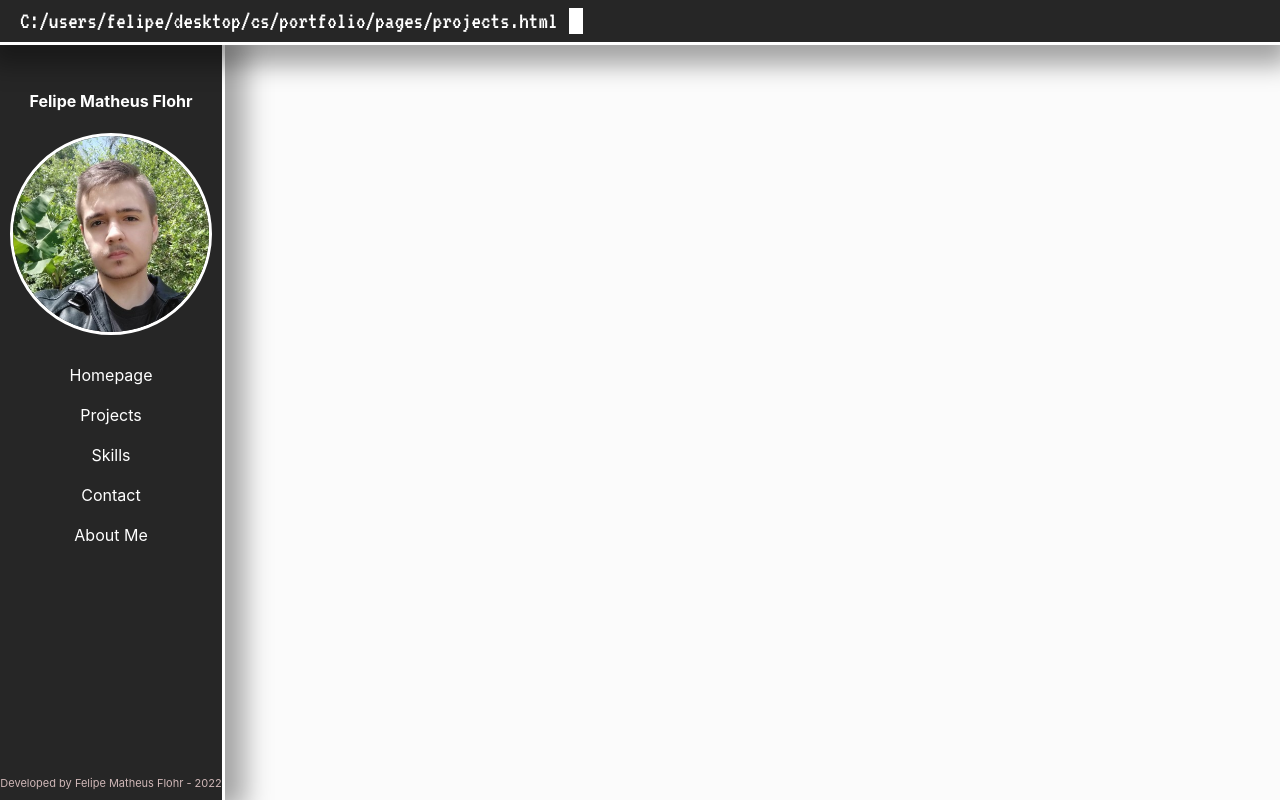
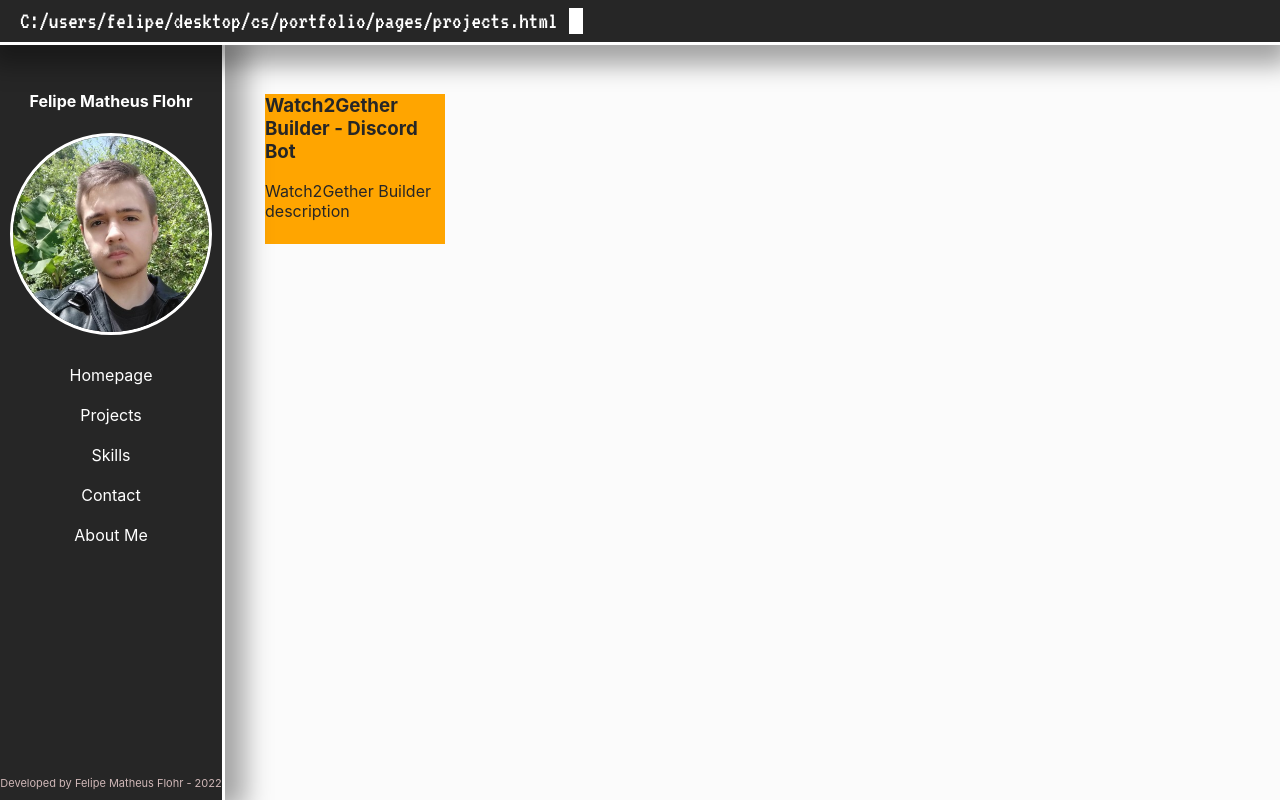
Before and after one commit to FelipeFlohr/portfolio, a Next.js app: page /projects in a window 1280 px wide. Built offline with nearby package versions, Linux system fonts and the light colour scheme.

Commit message:
Starting to create the cards

```diff
--- /dev/null
+++ b/src/components/projects/Card.tsx
@@ -0,0 +1,46 @@
+import Image from "next/image"
+import Link from "next/link"
+import { Technology } from "../../pages/api/projects"
+import styles from "../../styles/projects/Card.module.css"
+
+interface CardProps {
+    name: string,
+    desc: string,
+    link: string,
+    languages: Technology[]
+    tools?: Technology[]
+    imgSrc?: string
+}
+
+export default function ProjectCard(props: CardProps) {
+
+    const renderImage = () => {
+        if (props.imgSrc != null) {
+            return (
+                <Image src={props.imgSrc} alt="Project thumbnail" />
+            )
+        }
+    }
+
+    return (
+        <Link href={props.link}>
+            <div className={styles.card}>
+                {renderImage()}
+                <h3>
+                    {props.name}
+                </h3>
+                <p className={styles.desc}>
+                    {props.desc}
+                </p>
+                <div className={styles.techs}>
+                    <div className={styles.languages}>
+
+                    </div>
+                    <div className={styles.tools}>
+
+                    </div>
+                </div>
+            </div>
+        </Link>
+    )
+}
--- a/src/pages/api/projects.ts
+++ b/src/pages/api/projects.ts
@@ -69,12 +69,14 @@
     {
         name: "Watch2Gether Builder - Discord Bot",
         description: "Watch2Gether Builder description",
-        techs: [
+        languages: [
             languages.java,
             languages.typescript,
             languages.css,
             languages.javascript,
-            languages.html,
+            languages.html
+        ],
+        tools: [
             toolsLibsFrameworks.docker,
             toolsLibsFrameworks.spring,
             toolsLibsFrameworks.selenium,
@@ -84,15 +86,16 @@
     }
 ]
 
-interface Project {
+export interface Project {
     name: string,
     description: string,
-    techs: Technology[],
+    languages: Technology[],
+    tools?: Technology[],
     link: string,
     imgSrc?: string
 }
 
-interface Technology {
+export interface Technology {
     name: string,
     link?: string,
     color?: string
--- a/src/pages/projects.tsx
+++ b/src/pages/projects.tsx
@@ -1,3 +1,95 @@
-export default function Projects() {
+import { Component, useEffect, useState } from "react"
+import ProjectCard from "../components/projects/Card"
+import { Project } from "../pages/api/projects"
+import styles from "../styles/projects/Projects.module.css"
 
+function Projects1() {
+
+    useEffect(() => {
+        const getCards = async () => {
+            const fetchData = await fetch(window.location.origin + "/api/projects")
+            const data: Project[] = await fetchData.json()
+
+            const cards: JSX.Element[] = []
+            data.forEach((d, i) => {
+                cards.push(
+                    <ProjectCard
+                        name={d.name}
+                        desc={d.description}
+                        languages={d.languages}
+                        link={d.link}
+                        imgSrc={d.imgSrc}
+                        tools={d.tools}
+                        key={i}
+                    />
+                )
+            })
+
+            return (
+                <>
+                    {cards}
+                </>
+            )
+        }
+
+        getCards().then(cards => {
+            setCards(cards)
+        })
+    })
+
+    const [cards, setCards] = useState<JSX.Element>()
+
+    return (
+        <div className={styles.cards}>
+            {cards}
+        </div>
+    )
 }
+
+interface ProjectsState {
+    cards: JSX.Element
+}
+
+export default class Projects extends Component {
+
+    state: ProjectsState = { cards: <></> }
+
+    componentDidMount() {
+        const renderCards = async () => {
+            const fetchData = await fetch(window.location.origin + "/api/projects")
+            const data: Project[] = await fetchData.json()
+
+            const cards: JSX.Element[] = []
+            data.forEach((d, i) => {
+                cards.push(
+                    <ProjectCard
+                        name={d.name}
+                        desc={d.description}
+                        languages={d.languages}
+                        link={d.link}
+                        imgSrc={d.imgSrc}
+                        tools={d.tools}
+                        key={i}
+                    />
+                )
+            })
+
+            this.setState({
+                cards:
+                    <>
+                        {cards}
+                    </>
+            })
+        }
+
+        renderCards()
+    }
+
+    render() {
+        return (
+            <div className={styles.cards}>
+                {this.state.cards}
+            </div>
+        )
+    }
+}
--- /dev/null
+++ b/src/pages/projects/w2gbuilderdsbot.tsx
@@ -0,0 +1,3 @@
+export default function Watch2GetherBuildDsBot() {
+    return <h1>Welcome to this project</h1>
+}
--- a/src/styles/globals.css
+++ b/src/styles/globals.css
@@ -38,7 +38,7 @@
 
     grid-area: content;
     padding-top: 30px;
-    padding-left: 20px;
+    padding-left: 40px;
 
     color: var(--text-dark);
     background-color: var(--bg-white);
--- /dev/null
+++ b/src/styles/projects/Card.module.css
@@ -0,0 +1,6 @@
+.card {
+    background-color: orange;
+    width: 90%;
+    height: 150px;
+    max-width: 200px;
+}
```
Also changed, not shown: src/styles/projects/Projects.module.css (added).
